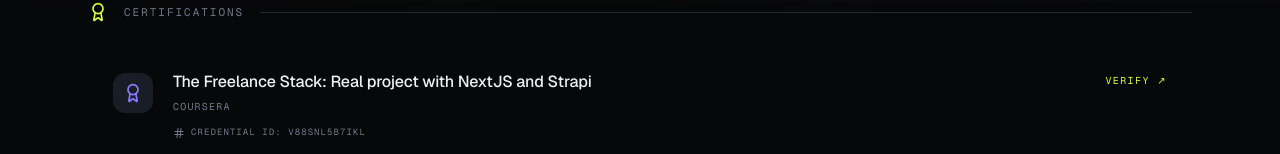
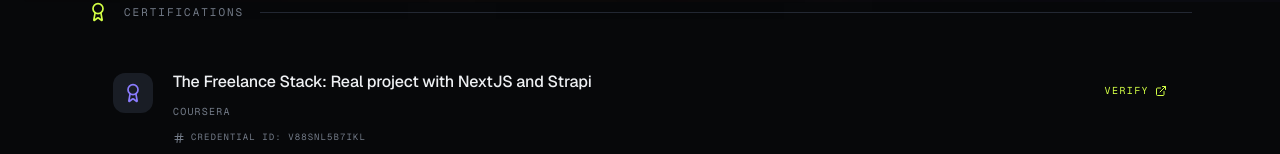
Before and after one commit to bc220406446/portfolio, a Next.js app: page /credentials in a window 1280 px wide. Shown: the part 798-952 px from the top of the page. Built offline with nearby package versions, Linux system fonts and the light colour scheme.

Commit message:
button style change

```diff
--- a/src/components/sections/credentials.tsx
+++ b/src/components/sections/credentials.tsx
@@ -163,9 +163,10 @@ export function Credentials() {
                           href={cert.credentialUrl}
                           target="_blank"
                           rel="noreferrer noopener"
-                          className="mt-0.5 shrink-0 font-mono text-[0.625rem] tracking-[0.14em] text-accent uppercase transition-colors hover:text-fg"
+                          className="mt-3 inline-flex items-center gap-1.5 font-mono text-[0.625rem] tracking-[0.14em] text-accent uppercase transition-colors hover:text-fg"
                         >
-                          verify ↗
+                          verify
+                          <ExternalLink className="h-3 w-3" />
                         </a>
                       )}
                     </div>
```
